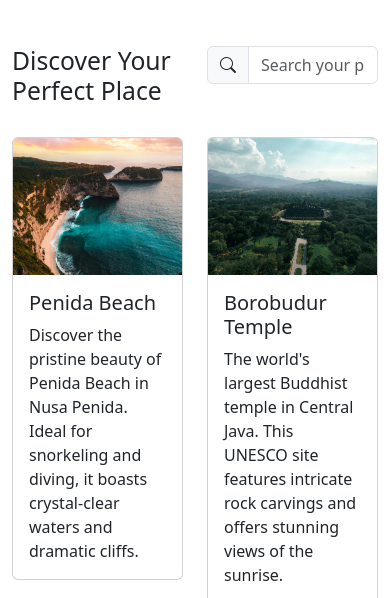
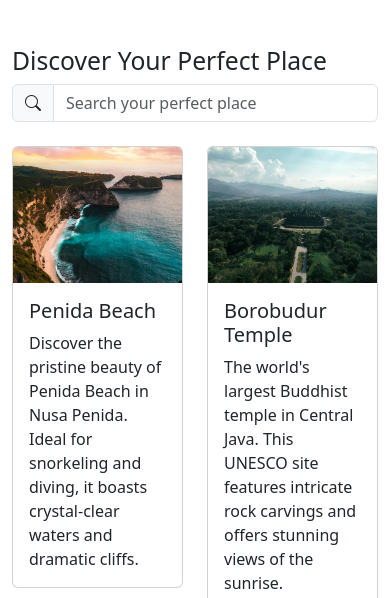
Before and after one commit to rayataufik/wanderlust, a plain HTML site: page explore.html in a window 390 px wide. Shown: the part 502-1100 px from the top of the page. Drawn offline with nearby package versions, Linux system fonts and the light colour scheme.

Commit message:
fix bug ui

```diff
--- a/explore.html
+++ b/explore.html
@@ -52,10 +52,10 @@
     <article>
       <div class="container py-5">
         <div class="row">
-          <div class="col-6">
+          <div class="col-12 col-md-6">
             <h2>Discover Your Perfect Place</h2>
           </div>
-          <div class="col-6 text-end">
+          <div class="col-12 text-end col-md-6">
             <div class="input-group flex-nowrap">
               <span class="input-group-text" id="addon-wrapping"><i class="bi bi-search"></i></span>
               <input type="text" class="form-control" placeholder="Search your perfect place" aria-label="search"
```
Also changed, not shown: favorite.html (+2 -2 lines), index.html (+2 -2 lines).
